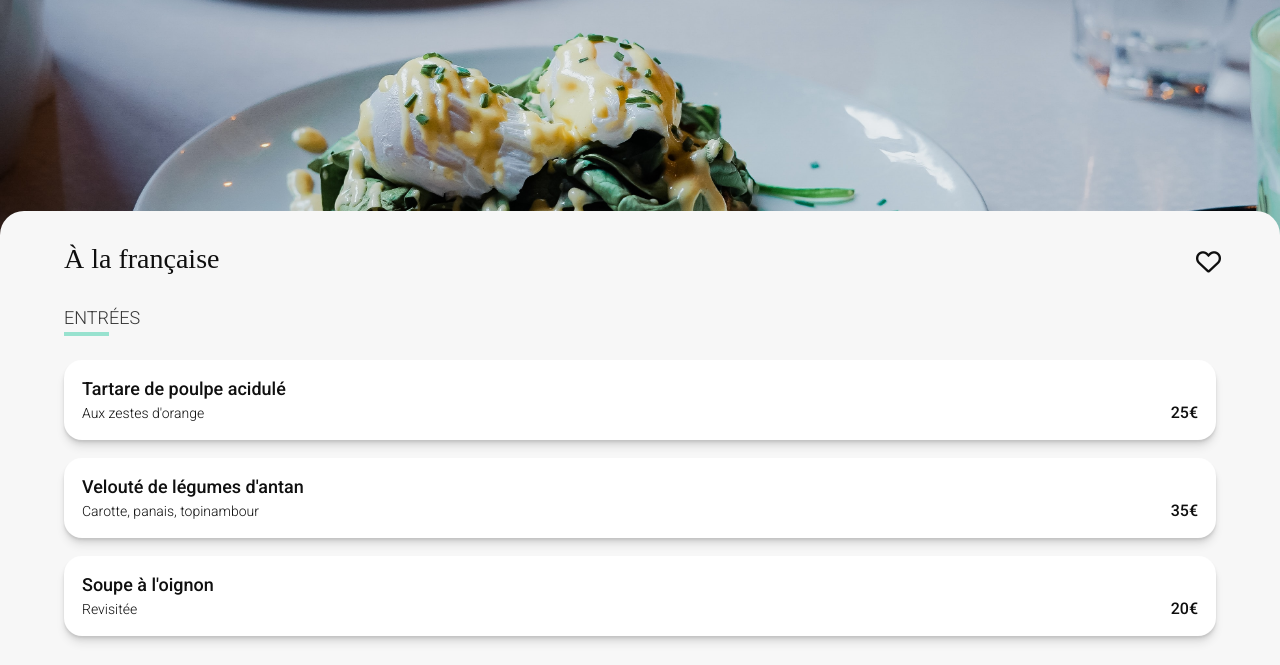
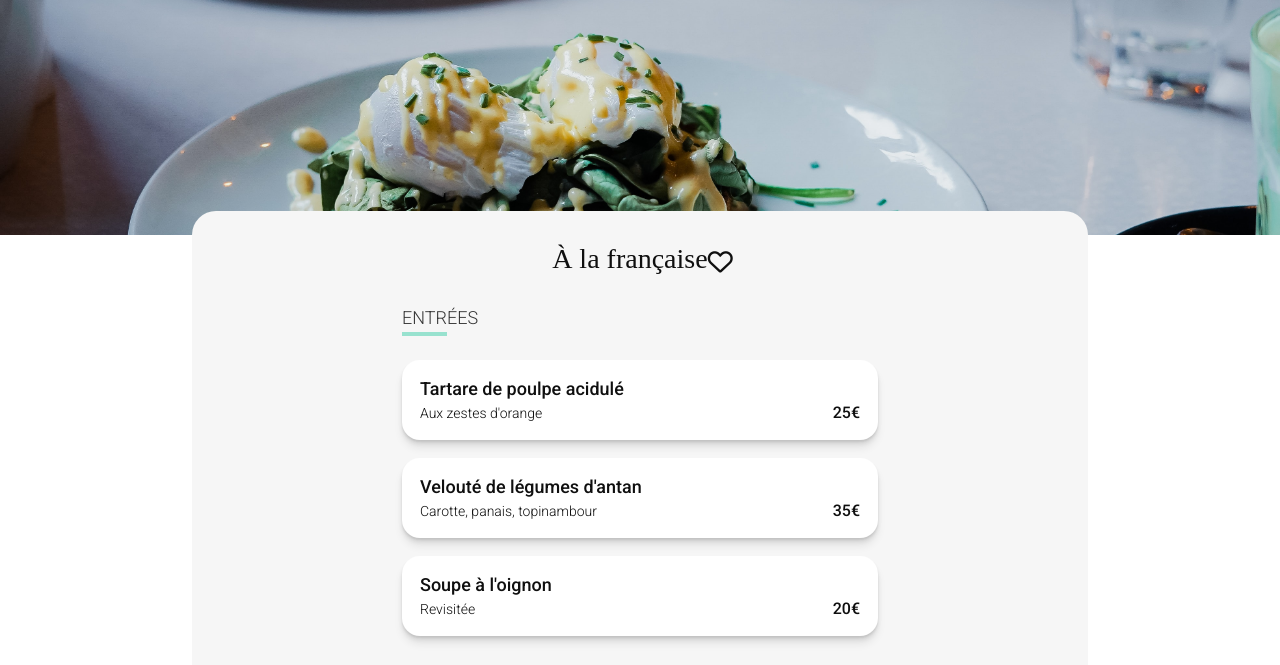
Before and after one commit to ManuelFrancisco42/ohmyfood_final, a website: page restaurant/a-la-francaise.html in a window 1280 px wide. Shown: the part 73-738 px from the top of the page. Drawn offline with Linux system fonts and the light colour scheme; a web font is replaced by a local one.

Commit message:
travail sur les menus

```diff
--- a/sass/pages/_menu-principal.scss
+++ b/sass/pages/_menu-principal.scss
@@ -5,11 +5,12 @@
 .menu {
     padding-inline: calc((100vw - min(90vw, 75rem))/2);
     position: relative;
-    margin-top: -1.5rem;
+    margin: -1.5rem 192px 0 192px;
+    padding: 0 210px 0 210px;
     padding-block: 2rem;
     border-top-left-radius: 1.5rem;
     border-top-right-radius: 1.5rem;
-    background-color: #f7f7f7;
+    background-color: #f6f6f6;
 }
 
 .menu__header {
@@ -34,9 +35,14 @@
 
 @media (min-width: 1024px) {
     .menu {
-        width: 100%;
         max-width: none;
     }
+        .menu__header {
+
+            justify-content: space-around;
+            margin: 0 150px 0 150px;
+
+        }
 
     .menu__content {
         grid-template-columns: repeat(1, minmax(0, 1fr));
```
Also changed, not shown: css/style.css.
